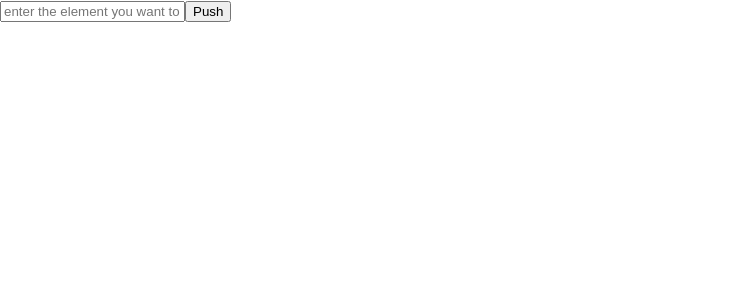
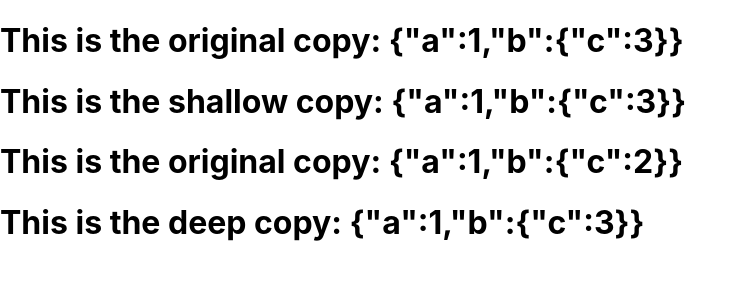
Before and after one commit to aniket2727/React-Interview, a React (Create React App) app in the folder app/: page / in a window 1280 px wide. Shown: the top 300 px of the page, without its empty margins (0-748 px from the left). Built offline with nearby package versions, Linux system fonts and the light colour scheme.

Commit message:
deep and shallow copy

```diff
--- a/app/src/App.js
+++ b/app/src/App.js
@@ -45,10 +45,11 @@ import Problem24 from "./Problem24";
 import FormInReacts from "./componets/FormInReacts";
 import Swappingfrombox from "./componets/Swappingfrombox";
 import Code from "./componets/todolist/Code";
+import Deepandshallowcopy from "./Deepandshallowcopy";
 function App() {
   return (
    <div className="">
-      <Code/>
+      <Deepandshallowcopy/>
    </div>
   );
 }
--- /dev/null
+++ b/app/src/Deepandshallowcopy.js
@@ -0,0 +1,22 @@
+import React from 'react';
+import _ from 'lodash';
+
+const DeepAndShallowCopy = () => {
+  const originalObject = { a: 1, b: { c: 2 } };
+  const shallowCopy = { ...originalObject };
+  shallowCopy.b.c = 3;
+  const originalObject2 = { a: 1, b: { c: 2 } };
+  const deepCopy = _.cloneDeep(originalObject2);
+  deepCopy.b.c = 3;
+
+  return (
+    <div>
+      <h1>This is the original copy: {JSON.stringify(originalObject)}</h1>
+      <h1>This is the shallow copy: {JSON.stringify(shallowCopy)}</h1>
+      <h1>This is the original copy: {JSON.stringify(originalObject2)}</h1>
+      <h1>This is the deep copy: {JSON.stringify(deepCopy)}</h1>
+    </div>
+  );
+};
+
+export default DeepAndShallowCopy;
```
